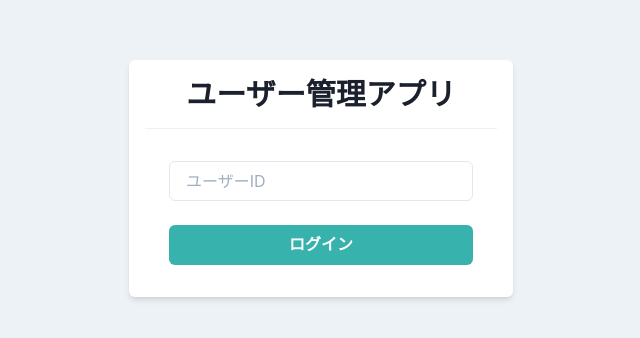
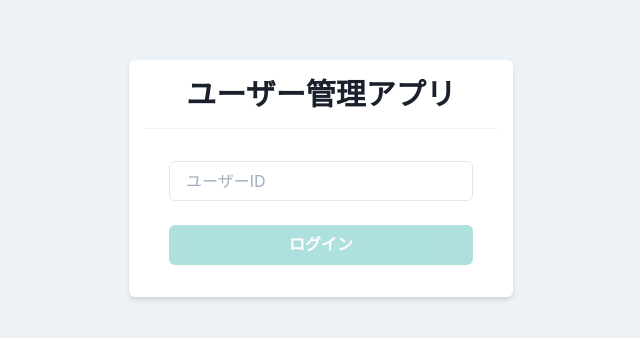
Before and after one commit to canopus-m-satoshi/react-app-with-chakraUI, a React (Create React App) app: page / in a window 1280 px wide. Shown: the part 222-560 px from the top of the page, without its empty margins (319-959 px from the left). Built offline with nearby package versions, Linux system fonts and the light colour scheme.

Commit message:
72. ログイン機能の実装 https://www.udemy.com/course/react_stepup/learn/lecture/24823728#overview

```diff
--- a/src/components/atoms/button/PrimaryButton.tsx
+++ b/src/components/atoms/button/PrimaryButton.tsx
@@ -3,12 +3,22 @@
 
 type Props = {
   children: ReactNode;
+  disabled?: boolean;
+  loading?: boolean;
+  onClick: () => void;
 };
 
 export const PrimaryButton: VFC<Props> = memo((props) => {
-  const { children } = props;
+  const { children, disabled = false, loading = false, onClick } = props;
   return (
-    <Button bg="teal.400" color="white" _hover={{ opacity: 0.8 }}>
+    <Button
+      bg="teal.400"
+      color="white"
+      _hover={{ opacity: 0.8 }}
+      disabled={disabled || loading}
+      isLoading={loading}
+      onClick={onClick}
+    >
       {children}
     </Button>
   );
--- a/src/components/pages/Login.tsx
+++ b/src/components/pages/Login.tsx
@@ -1,9 +1,18 @@
-import { memo, VFC } from "react";
+import { ChangeEvent, memo, useState, VFC } from "react";
 import { Box, Divider, Flex, Heading, Input, Stack } from "@chakra-ui/react";
 
 import { PrimaryButton } from "../atoms/button/PrimaryButton";
+import { useAuth } from "../../hooks/useAuth";
 
 export const Login: VFC = memo(() => {
+  const { login, loading } = useAuth();
+  const [userId, setUserId] = useState("");
+
+  const onChnageUserId = (e: ChangeEvent<HTMLInputElement>) =>
+    setUserId(e.target.value);
+
+  const onClickLogin = () => login(userId);
+
   return (
     <Flex align="center" justify="center" height="100vh">
       <Box bg="white" w="sm" p={4} borderRadius="md" shadow="md">
@@ -12,8 +21,18 @@
         </Heading>
         <Divider my="4" />
         <Stack spacing={6} py={4} px={6}>
-          <Input placeholder="ユーザーID" />
-          <PrimaryButton>ログイン</PrimaryButton>
+          <Input
+            placeholder="ユーザーID"
+            value={userId}
+            onChange={onChnageUserId}
+          />
+          <PrimaryButton
+            disabled={userId === ""}
+            loading={loading}
+            onClick={onClickLogin}
+          >
+            ログイン
+          </PrimaryButton>
         </Stack>
       </Box>
     </Flex>
--- /dev/null
+++ b/src/hooks/useAuth.tsx
@@ -0,0 +1,32 @@
+import { useCallback, useState } from "react";
+import axios from "axios";
+import { useHistory } from "react-router-dom";
+
+import { User } from "../types/api/user";
+
+export const useAuth = () => {
+  const history = useHistory();
+
+  const [loading, setLoading] = useState(false);
+
+  const login = useCallback(
+    (id: string) => {
+      setLoading(true);
+
+      axios
+        .get<User>(`https://jsonplaceholder.typicode.com/users/${id}`)
+        .then((res) => {
+          if (res.data) {
+            history.push("/home");
+          } else {
+            alert("ユーザーが見つかりません");
+          }
+        })
+        .catch(() => alert("ログインできません"))
+        .finally(() => setLoading(false));
+    },
+    [history]
+  );
+
+  return { login, loading };
+};
--- /dev/null
+++ b/src/types/api/user.ts
@@ -0,0 +1,23 @@
+export type User = {
+  id: number;
+  name: string;
+  username: string;
+  email: string;
+  address: {
+    street: string;
+    suite: string;
+    city: string;
+    zipcode: string;
+    geo: {
+      lat: string;
+      lng: string;
+    };
+  };
+  phone: string;
+  website: string;
+  company: {
+    name: string;
+    catchPhrase: string;
+    bs: string;
+  };
+};
--- a/tsconfig.json
+++ b/tsconfig.json
@@ -7,7 +7,7 @@
         "esModuleInterop": true,
         "lib": [
             "dom",
-            "es2015"
+            "es2018"
         ],
         "jsx": "react-jsx"
     }
```
